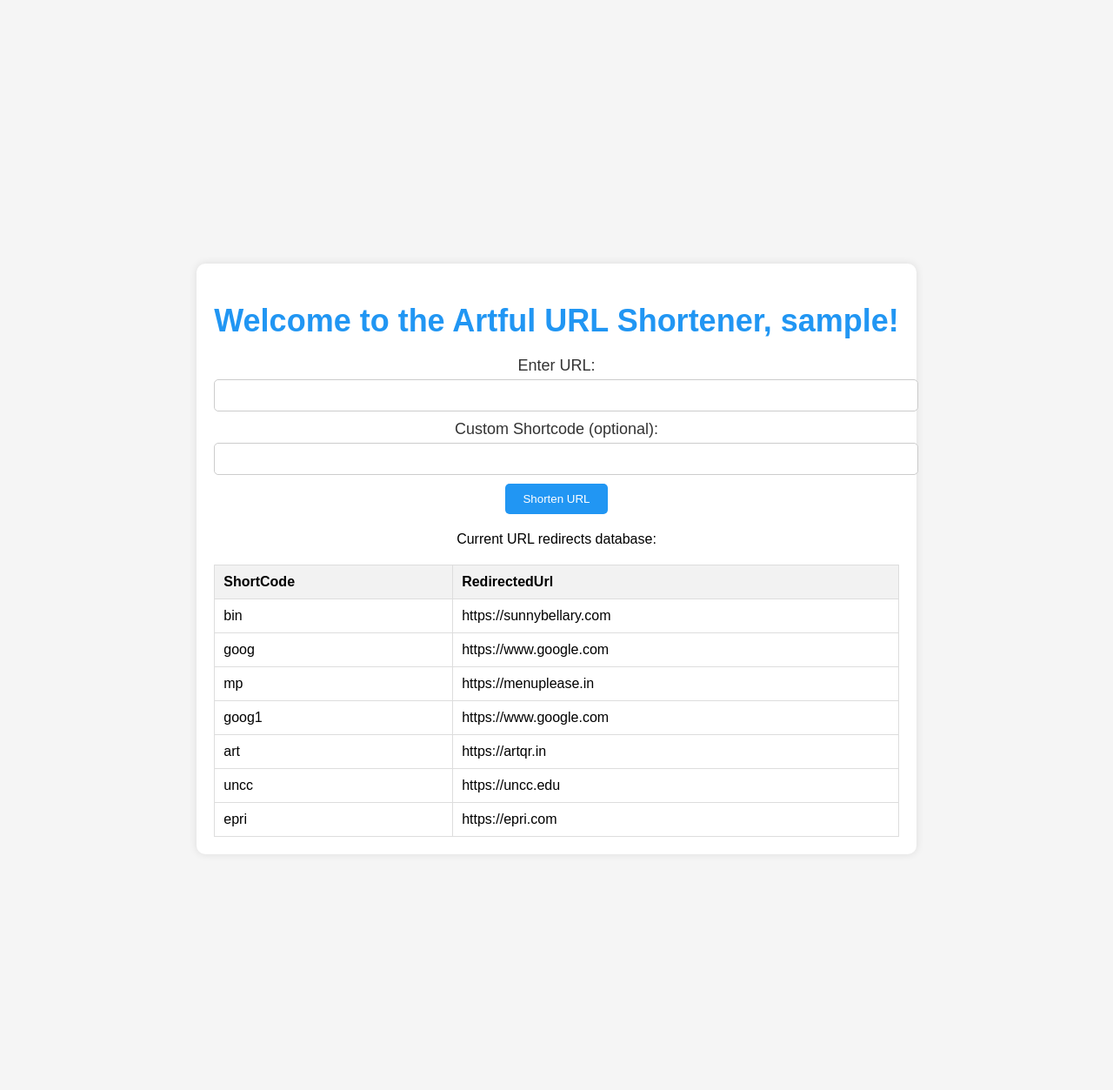
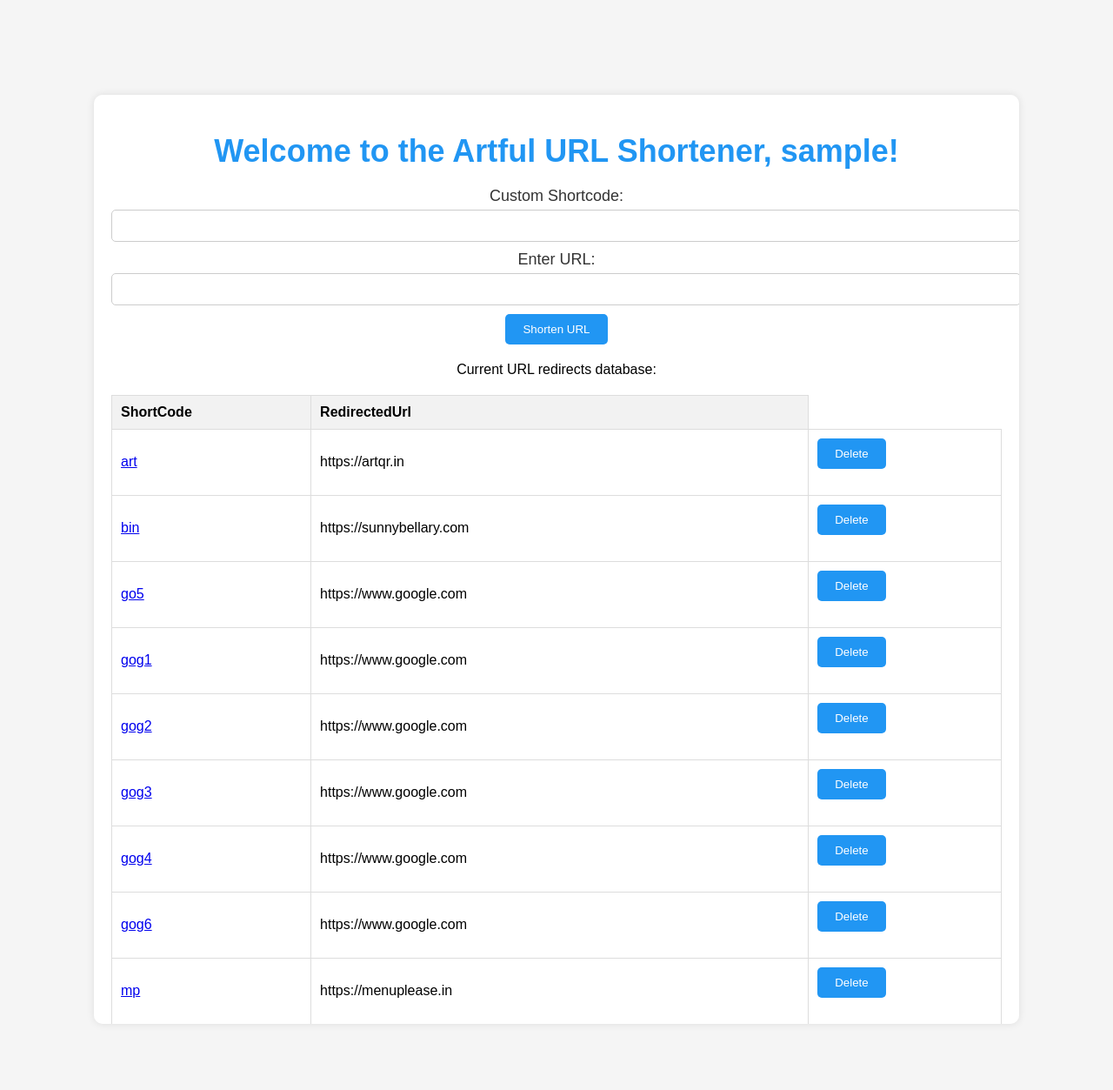
Before and after one commit to artqr-in/flask-example, a Flask app: page /home in a window 1280 px wide. Shown: the top 1253 px of the page at 87% size. Run offline with Flask 3, Linux system fonts and the light colour scheme; a user stored in the database is signed in.

Commit message:
added delete button, wrap text, height scroll

```diff
--- a/application.py
+++ b/application.py
@@ -63,6 +63,7 @@ def home():
     if os.path.exists('urls.json'):
         with open('urls.json') as url_storage:
             urls = json.load(url_storage)
+    session['urls'] = urls
     return render_template('home.html', username=username, urls=urls)
 
 @application.route('/login', methods=['GET', 'POST'])
@@ -118,6 +119,19 @@ def shortcode_redirect(shortcode):
             if shortcode in urls.keys():
                 return redirect(urls[shortcode])
 
+@application.route('/delete_entry/<string:key>', methods=['POST'])
+def delete_entry(key):
+    if request.method == 'POST':
+        urls = session.get('urls', {})
+        print(urls)
+        if key in urls:
+            del urls[key]
+            session['urls'] = urls
+            with open('urls.json', 'w') as url_storage:
+                json.dump(urls, url_storage)
+            return redirect(url_for('home'))
+    return 'Entry not found or invalid request method'
+
 @application.route('/logout', methods=['GET', 'POST'])
 @login_required
 def logout():
--- a/templates/home.html
+++ b/templates/home.html
@@ -13,7 +13,7 @@
             display: flex;
             justify-content: center;
             align-items: center;
-            height: 100vh;
+            min-height: 100vh;
         }
         .container {
             text-align: center;
@@ -21,6 +21,9 @@
             border-radius: 10px;
             background-color: #fff;
             box-shadow: 0 0 10px rgba(0, 0, 0, 0.1);
+            max-height: 80vh;
+            overflow-y: auto;
+            width: 80%;
         }
         h1 {
             color: #2196F3;
@@ -43,6 +46,18 @@
             border-radius: 5px;
             border: 1px solid #ccc;
             margin-bottom: 10px;
+            word-wrap: break-word;
+        }
+        .delete-btn {
+            background-color: #FF0000;
+            color: #fff;
+            border: none;
+            border-radius: 5px;
+            cursor: pointer;
+            transition: background-color 0.3s ease;
+        }
+        .delete-btn:hover {
+            background-color: #CC0000;
         }
         button[type="submit"] {
             padding: 10px 20px;
@@ -65,9 +80,15 @@
             border: 1px solid #ddd;
             padding: 10px;
             text-align: left;
+            word-wrap: break-word;
         }
         th {
             background-color: #f2f2f2;
+        }
+        .url-text {
+            max-width: 300px;
+            overflow-wrap: break-word;
+            word-wrap: break-word; /* Wrap long URLs */
         }
     </style>
 </head>
@@ -75,10 +96,10 @@
     <div class="container">
         <h1>Welcome to the Artful URL Shortener, {{username}}!</h1>
         <form action="{{ url_for('shortenurl') }}" method="post">
+            <label for="shortcode">Custom Shortcode:</label>
+            <input type="text" name="shortcode" required>
             <label for="url">Enter URL:</label>
             <input type="url" name="url" required>
-            <label for="shortcode">Custom Shortcode (optional):</label>
-            <input type="text" name="shortcode">
             <button type="submit">Shorten URL</button>
         </form>
 
@@ -93,8 +114,13 @@
             <tbody>
                 {% for key, value in urls.items() %}
                 <tr>
-                    <td>{{ key }}</td>
-                    <td>{{ value }}</td>
+                    <td><a href="{{ url_for('shortcode_redirect', shortcode=key) }}">{{ key }}</a></td>
+                    <td class="url-text">{{ value }}</td>
+                    <td>
+                        <form action="{{ url_for('delete_entry', key=key) }}" method="post">
+                            <button class="delete-btn" type="submit">Delete</button>
+                        </form>
+                    </td>
                 </tr>
                 {% endfor %}
             </tbody>
--- a/urls.json
+++ b/urls.json
@@ -1 +1 @@
-{"bin": "https://sunnybellary.com", "goog": "https://www.google.com", "mp": "https://menuplease.in", "goog1": "https://www.google.com", "art": "https://artqr.in", "uncc": "https://uncc.edu", "epri": "https://epri.com"}
+{"art": "https://artqr.in", "bin": "https://sunnybellary.com", "go5": "https://www.google.com", "gog1": "https://www.google.com", "gog2": "https://www.google.com", "gog3": "https://www.google.com", "gog4": "https://www.google.com", "gog6": "https://www.google.com", "mp": "https://menuplease.in", "sub": "https://home.mymenuplease.com"}
```
